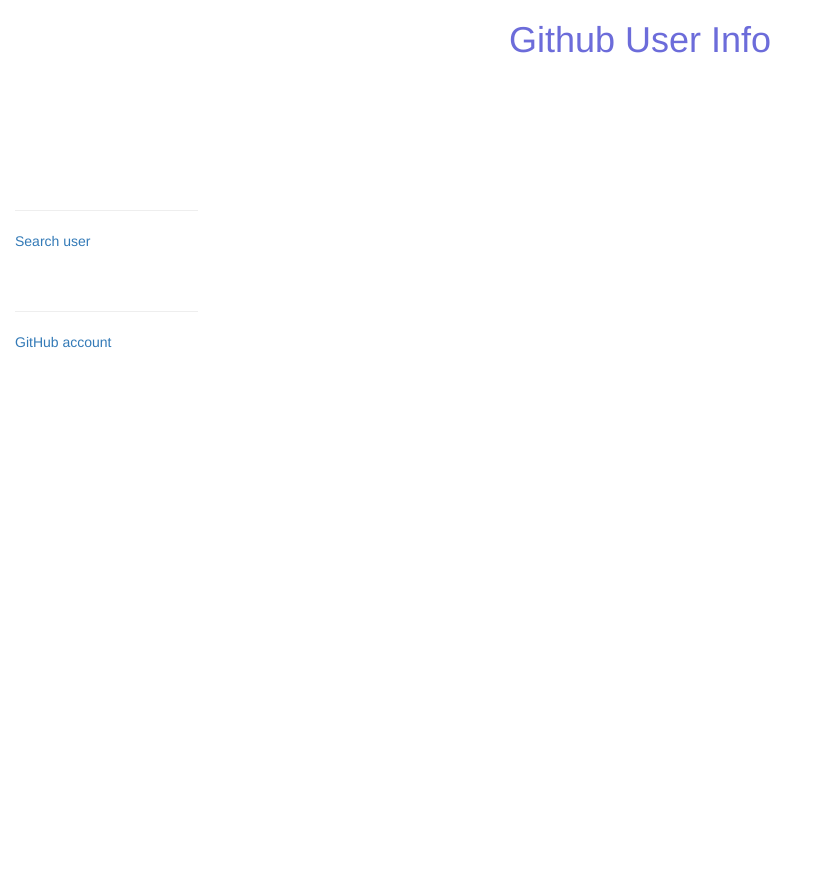
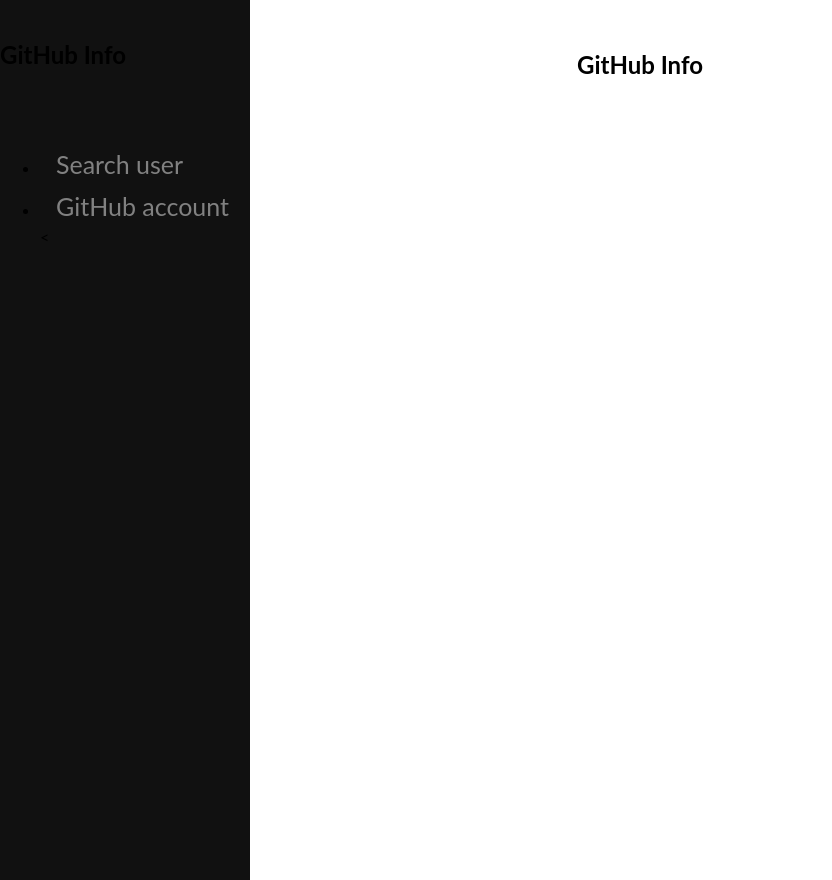
Before and after one commit to akhilpdas/github_info, a Django app: template git_info/user_info/templates/user_info/base.html in a window 1280 px wide. Shown: the whole page, without its empty margins (0-832 px from the left). Run offline with Django 3.2, Linux system fonts and the light colour scheme; the template is opened without the code that fills it, so the values that code supplies are empty; some libraries are stand-ins or nearby versions.

Commit message:
side bar.

```diff
--- a/git_info/user_info/templates/user_info/base.html
+++ b/git_info/user_info/templates/user_info/base.html
@@ -1,41 +1,98 @@
+
 <!DOCTYPE html>
-<html lang="en" dir="ltr">
+<html lang="en">
 
 <head>
-    <meta charset="utf-8">
+    <meta charset="UTF-8">
+    <meta name="viewport" content="width=device-width, initial-scale=1.0">
+    <meta http-equiv="X-UA-Compatible" content="ie=edge">
     <title></title>
-    <link rel="stylesheet" href="https://maxcdn.bootstrapcdn.com/bootstrap/3.4.0/css/bootstrap.min.css">
-    <script src="https://ajax.googleapis.com/ajax/libs/jquery/3.3.1/jquery.min.js"></script>
-    <script src="https://maxcdn.bootstrapcdn.com/bootstrap/3.4.0/js/bootstrap.min.js"></script>
+    <style>
+        body {
+            font-family: "Lato", sans-serif;
+        }
+
+        .sidenav {
+            height: 100%;
+            width: 250px;
+            position: fixed;
+            z-index: 1;
+            top: 0;
+            left: 0;
+            background-color: #111;
+            overflow-x: hidden;
+            padding-top: 20px;
+        }
+
+        .sidenav a {
+            padding: 6px 8px 6px 16px;
+            text-decoration: none;
+            font-size: 25px;
+            color: #818181;
+            display: block;
+        }
+
+        .sidenav a:hover {
+            color: #f1f1f1;
+        }
+
+        .topbar {
+            height: 150px;
+            width: 100%;
+            position: fixed;
+            z-index: 1;
+            top: 0;
+            left: 0;
+            /* background-color: #111; */
+            overflow-x: hidden;
+            padding-top: 30px;
+            padding-bottom: 40px;
+
+        }
+
+        .topbar h2 {
+            text-align: center
+        }
+    </style>
+
 </head>
 
 <body>
-    <div class="container">
-        <div class="row justify-content-center">
-            <h1 class="text-center" style="color:#6c6cda;">Github User Info</h1>
-            <br>
-            <br>
-            <br>
+    <div class="col-md-12">
+        <div class="row">
+            <div class="col-md-2">
+                <div class="sidenav">
+                    <nav>
+                        <h2>
+                            GitHub Info
+                        </h2>
+                        <br>
+                        <br>
+
+                        <ul>
+                            <li>
+                                <a href="{% url 'SearchView' %}">
+                                    Search user
+                                </a>
+                            </li>
+                            <li>
+                                <a href="https://github.com" target="_blank">
+                                    GitHub account
+                                </a>
+                            </li>
+                            < </ul> </nav> </div> </div> <div class="col-md-10">
+                                <div class="col-md-12 topbar">
+                                    <h2>
+                                        GitHub Info
+                                    </h2>
+                                </div>
+
+                                {% block content %}
+
+                                {% endblock content %}
+                </div>
+            </div>
         </div>
-    </div>
-    <div class="col-md-2">
-        <br>
-        <br>
-        <br>
-        <hr>
-        <a href="{% url 'SearchView' %}">Search user</a>
-
-        <br>
-        <br>
-        <br>
-        <hr>
-        <a href="https://github.com" target="_blank">GitHub account</a>
-    </div>
-    <div class="col-md-8">
-        {% block content %}{% endblock %}
-    </div>
-    <div class="col-md-2">
-    </div>
 </body>
 
 </html>
```
